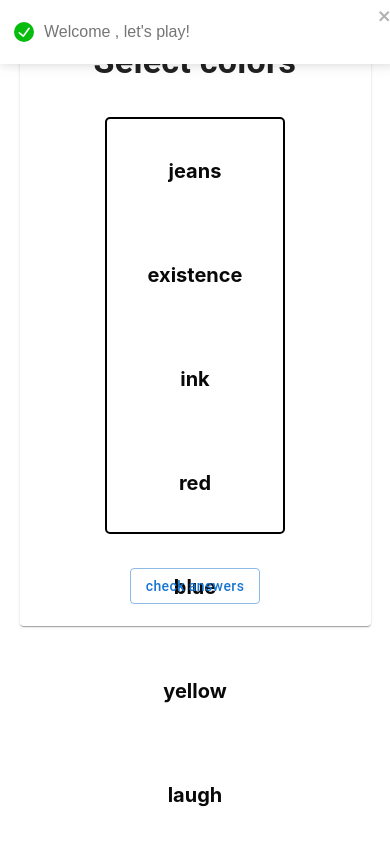
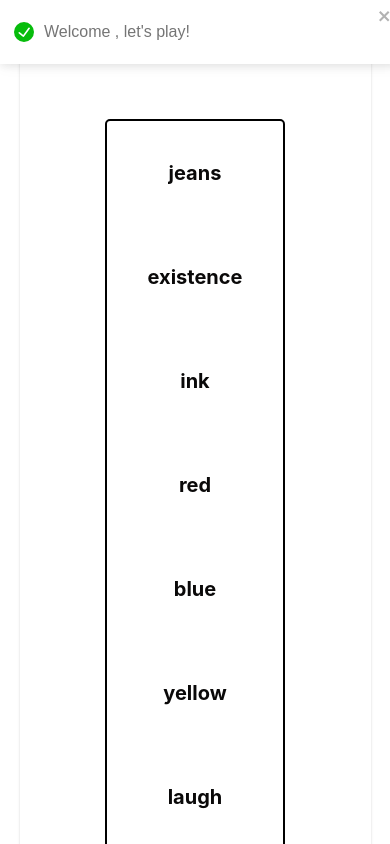
Before and after one commit to cati97/WordCloud, a React (Create React App) app: page / in a window 390 px wide. Both pictures are taken after a click on the button "play". Shown: the top 844 px of the page. Built offline with nearby package versions, Linux system fonts and the light colour scheme.

Commit message:
useCallback for optimalization in Game, improved styles for responsiveness

```diff
--- a/src/components/Layout/Layout.css.ts
+++ b/src/components/Layout/Layout.css.ts
@@ -9,7 +9,7 @@ interface FlexBoxProps {
 }
 
 export const Container = styled(Paper)`
-  height: 70vh;
+  min-height: 70vh;
   margin: 5%;
   padding: 2%;
   display: flex;
--- a/src/modules/Game/Game.css.ts
+++ b/src/modules/Game/Game.css.ts
@@ -27,9 +27,9 @@ export const WordsBox = styled.div`
   flex-wrap: wrap;
   border: 2px solid black;
   border-radius: 5px;
-  height: 70%;
+  min-height: 50vh;
   width: 45vw;
-  margin: 20px 0;
+  margin: 50px 0;
 `;
 
 export const WordBox = styled.div<WordBoxProps>`
--- a/src/modules/Game/Game.tsx
+++ b/src/modules/Game/Game.tsx
@@ -1,6 +1,6 @@
 import Container from 'components/Layout/Container';
 import { mockedQuestions } from 'data/mockedQuestions';
-import { useMemo, useState } from 'react';
+import { useCallback, useMemo, useState } from 'react';
 import * as S from './Game.css';
 import { getRandomQuestion } from 'utils/getRandomQuestion';
 import WordBox from './components/WordBox';
@@ -30,7 +30,7 @@ const Game = ({ updateUserScore, user }: Props) => {
     return getRandomQuestion(mockedQuestions);
   }, []);
 
-  const checkAnswers = () => {
+  const checkAnswers = useCallback(() => {
     setShowAnswers(true);
     const score = getScore(randomQuestion, selectedWords);
     if (user) {
@@ -40,11 +40,11 @@ const Game = ({ updateUserScore, user }: Props) => {
       };
       updateUserScore(updatedUser);
     }
-  };
+  }, [setShowAnswers, randomQuestion, selectedWords, updateUserScore, user]);
 
-  const finishGame = () => {
+  const finishGame = useCallback(() => {
     navigate(URL.SCORE);
-  };
+  }, [navigate]);
 
   return (
     <Container>
```
